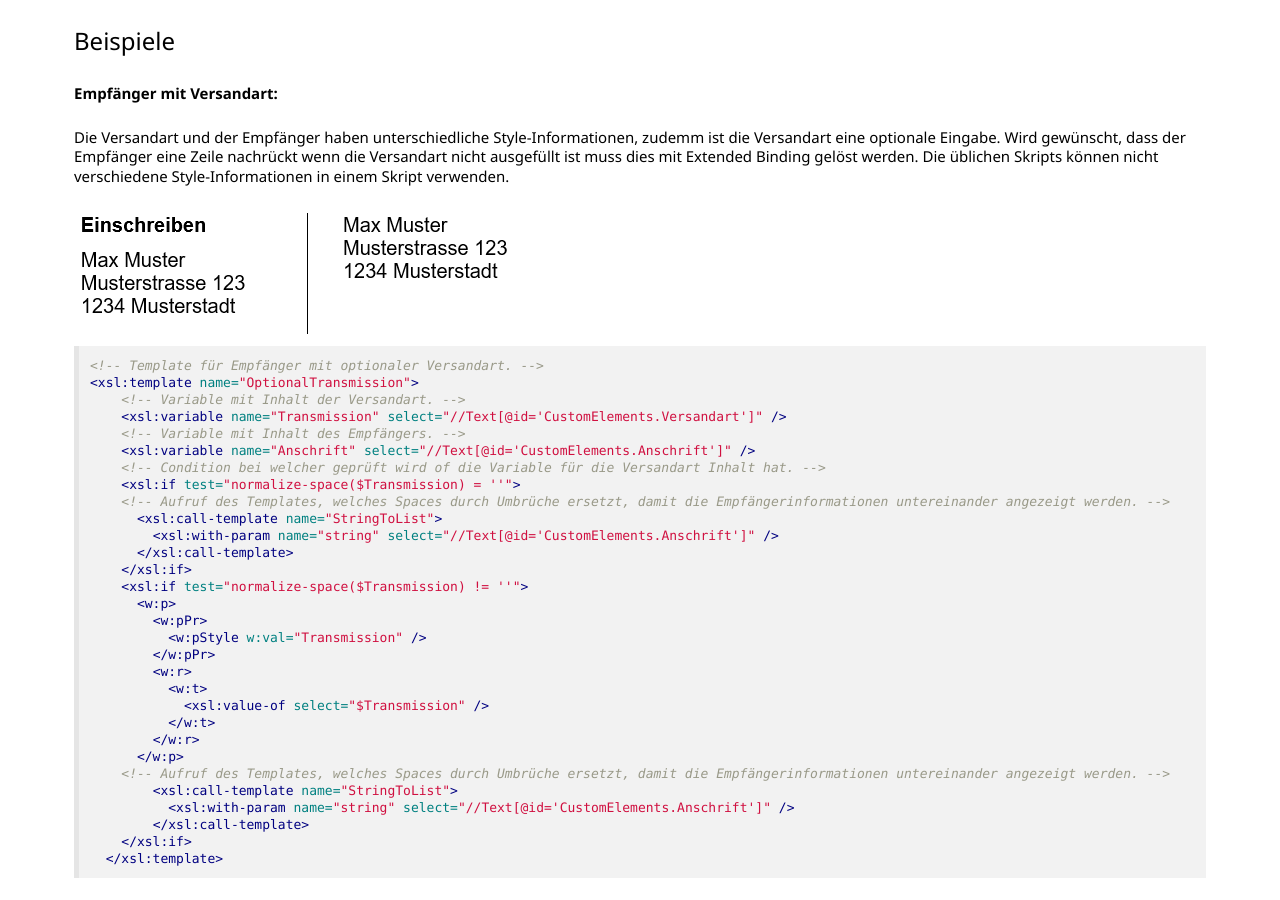
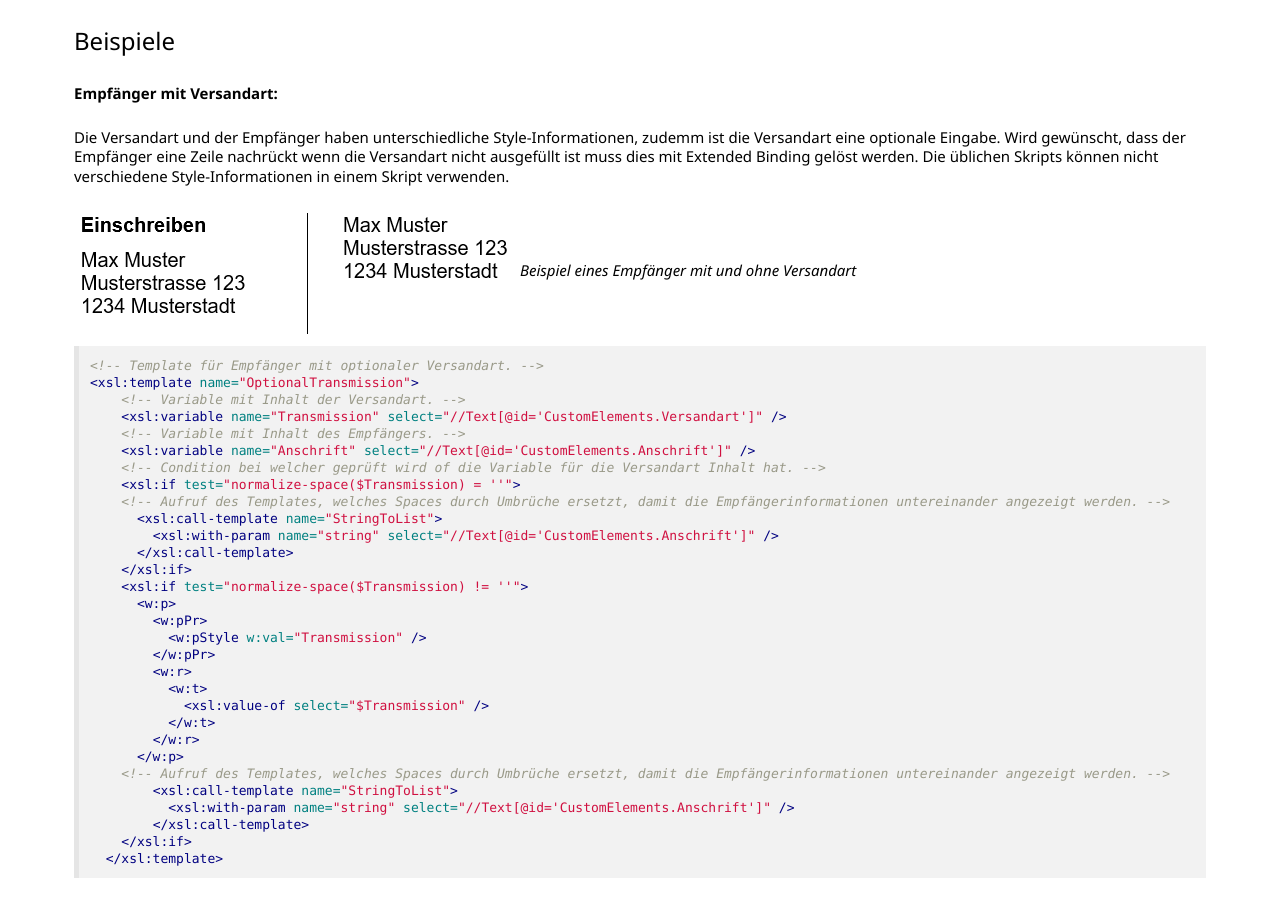
Before and after one commit to primesoft-group/oneoffixx-docs, a Jekyll site: the page built from _pages/docfunc/de/df-extendedbinding.md, in a window 1280 px wide and 900 px high, scrolled down 679 px. Built offline with Jekyll 4.4.1, drawn with Linux system fonts in a browser that asks for light colours; nearby versions of some CDN libraries; some web fonts are replaced.

Commit message:
updated content

````diff
--- a/_pages/docfunc/de/df-extendedbinding.md
+++ b/_pages/docfunc/de/df-extendedbinding.md
@@ -23,6 +23,7 @@ __Empfänger mit Versandart:__
 Die Versandart und der Empfänger haben unterschiedliche Style-Informationen, zudemm ist die Versandart eine optionale Eingabe. Wird gewünscht, dass der Empfänger eine Zeile nachrückt wenn die Versandart nicht ausgefüllt ist muss dies mit Extended Binding gelöst werden. Die üblichen Skripts können nicht verschiedene Style-Informationen in einem Skript verwenden.
 
 ![x]({{ site.baseurl }}/assets/content-images/docfunc/de/ExtendedBindingTransmission.PNG)
+*Beispiel eines Empfänger mit und ohne Versandart*
 
 ```xml
 <!-- Template für Empfänger mit optionaler Versandart. -->
````
